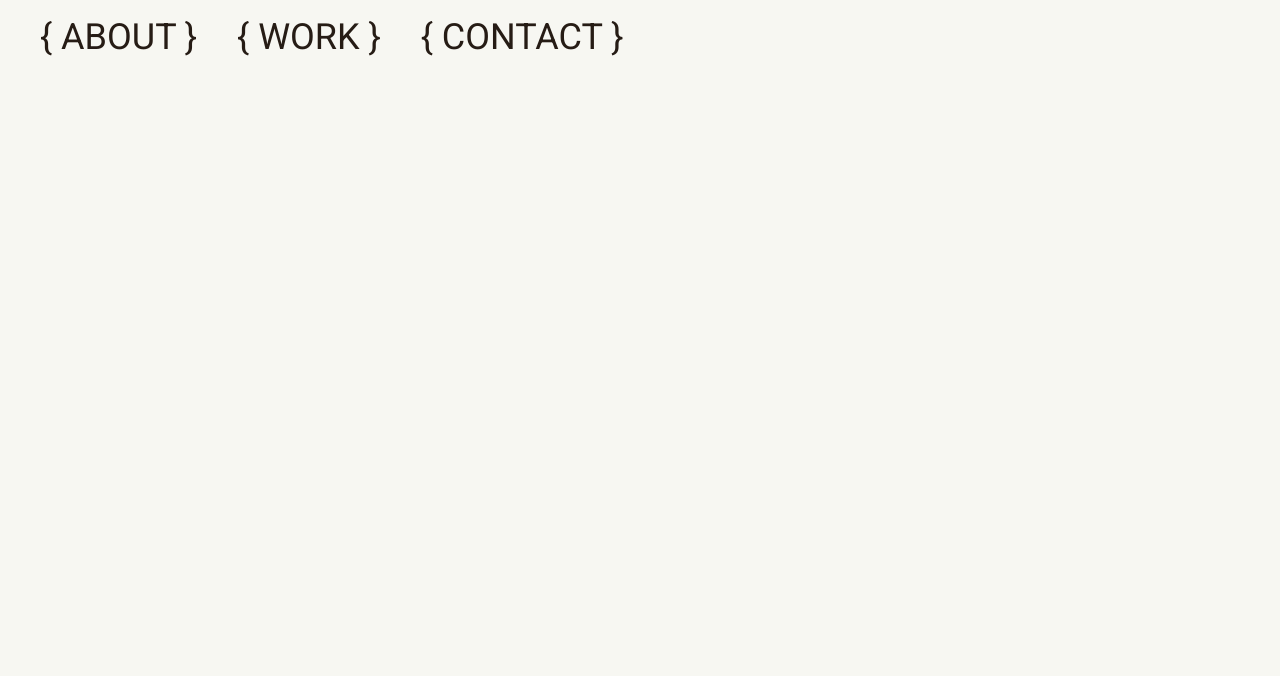
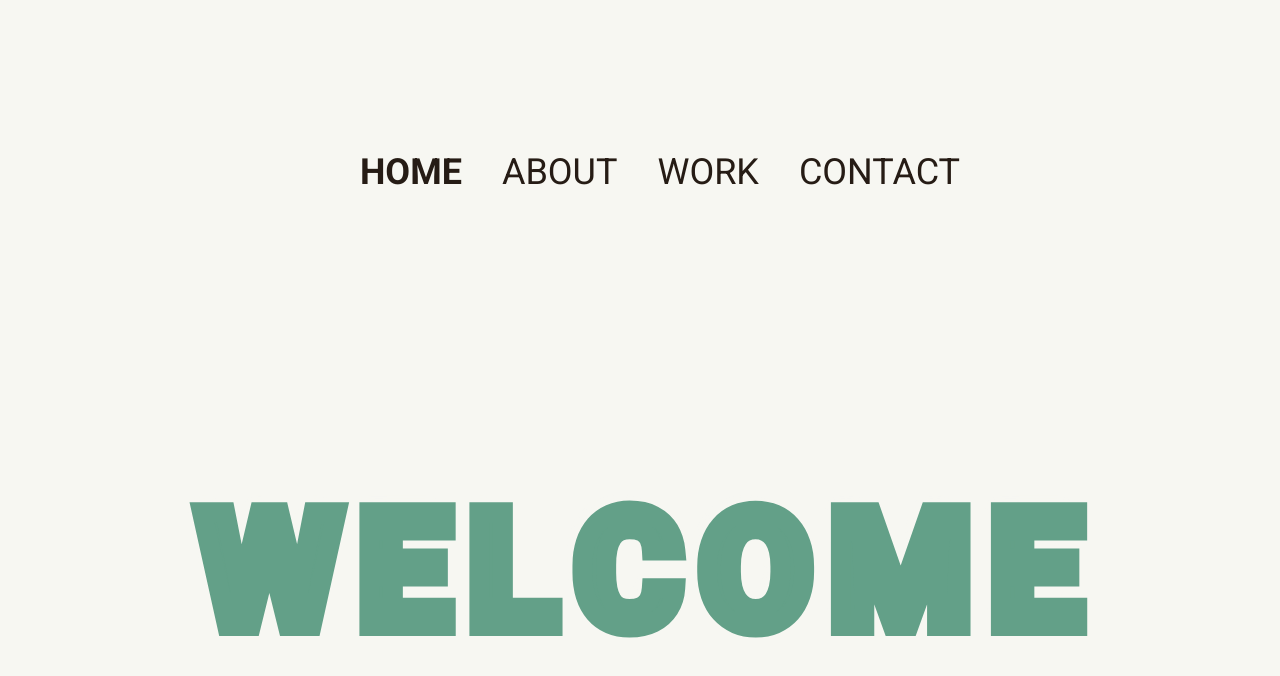
Before and after one commit to SUSocean/portfolio, a React (Vite) app: page / in a window 1280 px wide. Shown: the top 676 px of the page. Built offline with nearby package versions, Linux system fonts and the light colour scheme.

Commit message:
changed nav started with scrol

```diff
--- a/index.html
+++ b/index.html
@@ -15,6 +15,7 @@
 <body>
   <div id="root"></div>
   <script type="module" src="/src/main.jsx"></script>
+  <script type="module" src="./index.js"></script>
 </body>
 
 </html>
--- /dev/null
+++ b/index.js
@@ -0,0 +1,3 @@
+window.addEventListener('scroll', () => {
+
+})
--- a/src/App.jsx
+++ b/src/App.jsx
@@ -1,29 +1,19 @@
 import React from 'react'
 
-import { BrowserRouter as Router, Routes, Route } from 'react-router-dom'
-
-import { ContextProvider } from './context/Context'
 import Navigation from './components/Navigation'
-import Welcome from './components/Welcome'
+import Welcome from "./components//Welcome";
 
 
 function App() {
   return (
-    <ContextProvider>
-      <Router>
-        <Routes>
-          <Route exact path='/' element={<Navigation />}>
-            {/* <div className='startScreen-container'>
-              <Navigation />
-              <Welcome />
-            </div> */}
-          </Route>
-        </Routes>
-      </Router>
-    </ContextProvider>
+    <>
+      <div id='HOME' className='startScreen-container'>
+        <Navigation />
+        <Welcome />
+      </div>
+      <div className='whitespace'></div>
+    </>
   )
 }
 
 export default App
-
-// !!!! need to combaine all nav into one componenet for route and set link and finish the design alrady!
--- a/src/components/Navigation.jsx
+++ b/src/components/Navigation.jsx
@@ -1,22 +1,19 @@
 import React from 'react'
 
 function Navigation() {
-    const navLinks = ['ABOUT', 'WORK', 'CONTACT']
+    const navLinks = ['HOME', 'ABOUT', 'WORK', 'CONTACT']
     const navObj = navLinks.map(link => {
         return (
             <li
-                className={`navigation-container--navigation--nav`}
-                key={link}
-            ><a className='navigation-container--navigation--nav--link'
-                href={`/${link}`}
-            >{`{ ${link} }`}</a></li>
+                className='start-screen--navigation-container--navigation--nav'
+                key={link}>
+                <a href={`#${link}`} className={`start-screen--navigation-container--navigation--nav--link ${link}`}>{link}</a>
+            </li>
         )
     })
-
-
     return (
-        <nav className='navigation-container'>
-            <ul className='navigation-container--navigation'>
+        <nav className='start-screen--navigation-container'>
+            <ul className='start-screen--navigation-container--navigation'>
                 {navObj}
             </ul>
         </nav>
--- a/src/index.css
+++ b/src/index.css
@@ -1,6 +1,10 @@
 * {
   box-sizing: border-box;
   font-family: 'Roboto', sans-serif;
+}
+
+html {
+  scroll-behavior: smooth;
 }
 
 body {
@@ -18,37 +22,35 @@ body {
   align-items: center;
 }
 
-.navigation-container--navigation {
+.start-screen--navigation-container--navigation {
   display: flex;
   gap: 40px;
   list-style: none;
 }
 
-.navigation-container--navigation--nav {
-  position: relative;
+.start-screen--navigation-container--navigation--nav--link {
+  text-decoration: none;
+  color: #261C15;
 }
 
-.navigation-container--navigation--nav--link:hover {
-  color: #F7F7F2;
-  -webkit-text-stroke: 2px #63A088;
+.start-screen--navigation-container--navigation--nav--link.HOME {
+  font-weight: bold;
 }
 
-.navigation-container--navigation--nav--link::before {
-  display: none;
-  content: '';
-  position: absolute;
-  width: 30px;
-  height: 30px;
-  top: 6px;
-  border-radius: 50%;
-  background: #63A088;
+.start-screen--navigation-container--navigation--nav--link:hover {
+  font-weight: bold;
 }
 
-.navigation-container--navigation--nav a {
+.start-screen--navigation-container--navigation--nav {
   text-decoration: none;
   color: #261C15;
   font-size: 2.25rem;
 }
+
+.boba {
+  display: none;
+}
+
 
 /* welcome */
 .welcome-container {
@@ -60,6 +62,16 @@ body {
   -webkit-text-stroke: 20px #63A088;
   text-shadow: -10px -10px 10px #F7F7F2;
 }
+
+/* navigation when scroll */
+
+
+
+
+.whitespace {
+  height: 1000px;
+}
+
 
 /* welcome keyframes */
 
```
Also changed, not shown: src/components/StartScreen.jsx (added, +15 -0 lines).
